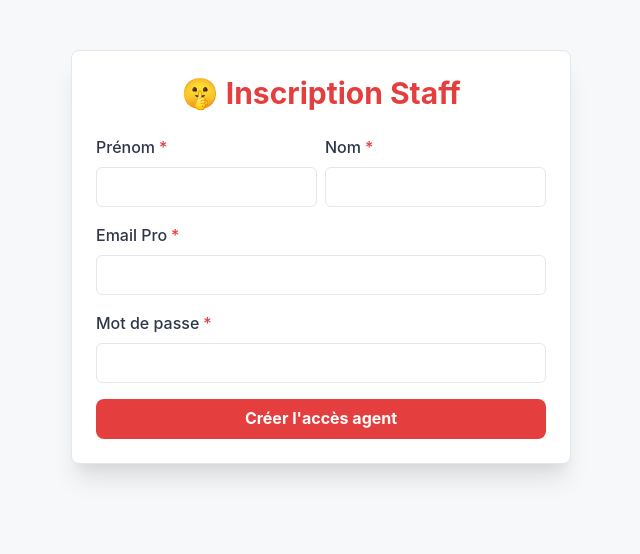
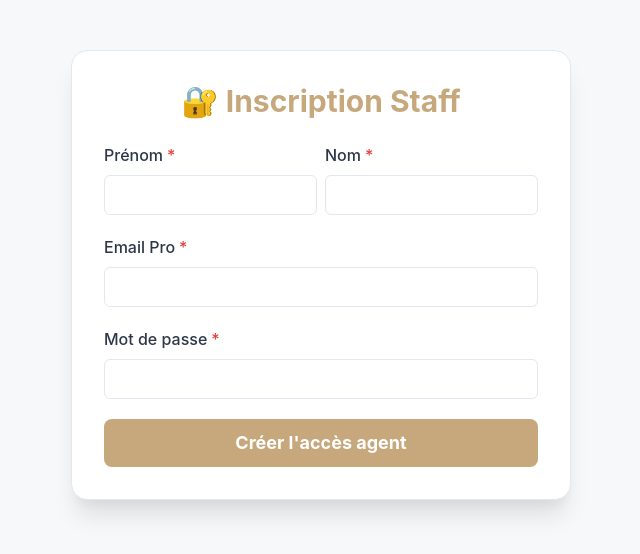
Before and after one commit to Berkani-49/saas-immo-final, a React (Vite) app in the folder saas-immo-frontend/: page /nouveau-membre-agence in a window 1280 px wide. Shown: the top 554 px of the page, without its empty margins (319-959 px from the left). Built offline with nearby package versions, Linux system fonts and the light colour scheme; what @react-pdf/renderer would draw is missing.

Commit message:
Design: Harmonisation page inscription secrète (Gold)

```diff
--- a/saas-immo-frontend/src/pages/SecretRegister.jsx
+++ b/saas-immo-frontend/src/pages/SecretRegister.jsx
@@ -1,4 +1,4 @@
-// Fichier: src/pages/SecretRegister.jsx
+// Fichier: src/pages/SecretRegister.jsx (Version Design Gold)
 import React, { useState } from 'react';
 import axios from 'axios';
 import { Box, Heading, FormControl, FormLabel, Input, Button, Alert, AlertIcon, VStack, HStack } from '@chakra-ui/react';
@@ -18,7 +18,7 @@ export default function SecretRegister() {
     setMessage('');
     setIsLoading(true);
     try {
-      // 👇 VÉRIFIE BIEN CETTE LIGNE
+      // URL Correcte
       await axios.post('https://api-immo-final.onrender.com/api/auth/register', {
         firstName,
         lastName,
@@ -31,7 +31,6 @@ export default function SecretRegister() {
 
     } catch (error) {
       console.error('Échec inscription:', error);
-      // On affiche le vrai message d'erreur si possible
       setMessage(`Erreur : ${error.response?.data?.error || error.message}`);
     } finally {
       setIsLoading(false);
@@ -39,9 +38,10 @@ export default function SecretRegister() {
   };
 
   return (
-    <Box maxWidth="500px" margin="50px auto" p={6} borderWidth={1} borderRadius="lg" boxShadow="xl" bg="white">
-      <Heading as="h2" size="lg" mb={6} textAlign="center" color="red.500">
-        🤫 Inscription Staff
+    <Box maxWidth="500px" margin="50px auto" p={8} borderWidth={1} borderRadius="2xl" boxShadow="xl" bg="white">
+      {/* Titre en couleur MARQUE (Or) au lieu de rouge */}
+      <Heading as="h2" size="lg" mb={6} textAlign="center" color="brand.500">
+        🔐 Inscription Staff
       </Heading>
 
       {message && (
@@ -52,26 +52,30 @@ export default function SecretRegister() {
       )}
 
       <form onSubmit={handleRegister}>
-        <VStack spacing={4}>
+        <VStack spacing={5}>
           <HStack width="full">
             <FormControl isRequired>
               <FormLabel>Prénom</FormLabel>
-              <Input value={firstName} onChange={(e) => setFirstName(e.target.value)} />
+              <Input value={firstName} onChange={(e) => setFirstName(e.target.value)} focusBorderColor="brand.500" />
             </FormControl>
             <FormControl isRequired>
               <FormLabel>Nom</FormLabel>
-              <Input value={lastName} onChange={(e) => setLastName(e.target.value)} />
+              <Input value={lastName} onChange={(e) => setLastName(e.target.value)} focusBorderColor="brand.500" />
             </FormControl>
           </HStack>
+
           <FormControl isRequired>
             <FormLabel>Email Pro</FormLabel>
-            <Input type="email" value={email} onChange={(e) => setEmail(e.target.value)} />
+            <Input type="email" value={email} onChange={(e) => setEmail(e.target.value)} focusBorderColor="brand.500" />
           </FormControl>
+
           <FormControl isRequired>
             <FormLabel>Mot de passe</FormLabel>
-            <Input type="password" value={password} onChange={(e) => setPassword(e.target.value)} />
+            <Input type="password" value={password} onChange={(e) => setPassword(e.target.value)} focusBorderColor="brand.500" />
           </FormControl>
-          <Button type="submit" colorScheme="red" width="full" isLoading={isLoading}>
+
+          {/* Bouton en couleur MARQUE (Or) au lieu de rouge */}
+          <Button type="submit" colorScheme="brand" width="full" size="lg" isLoading={isLoading}>
             Créer l'accès agent
           </Button>
         </VStack>
```
